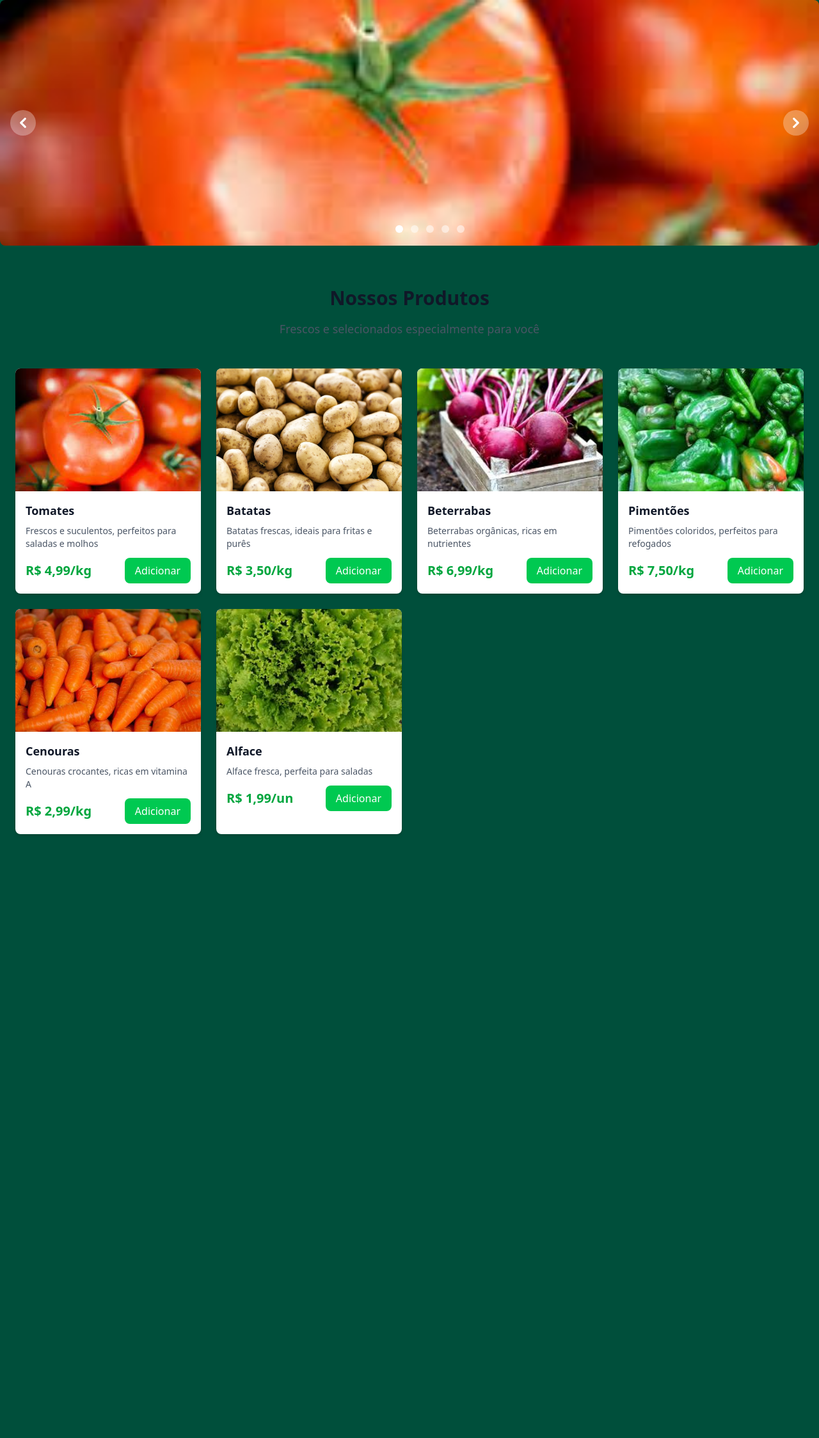
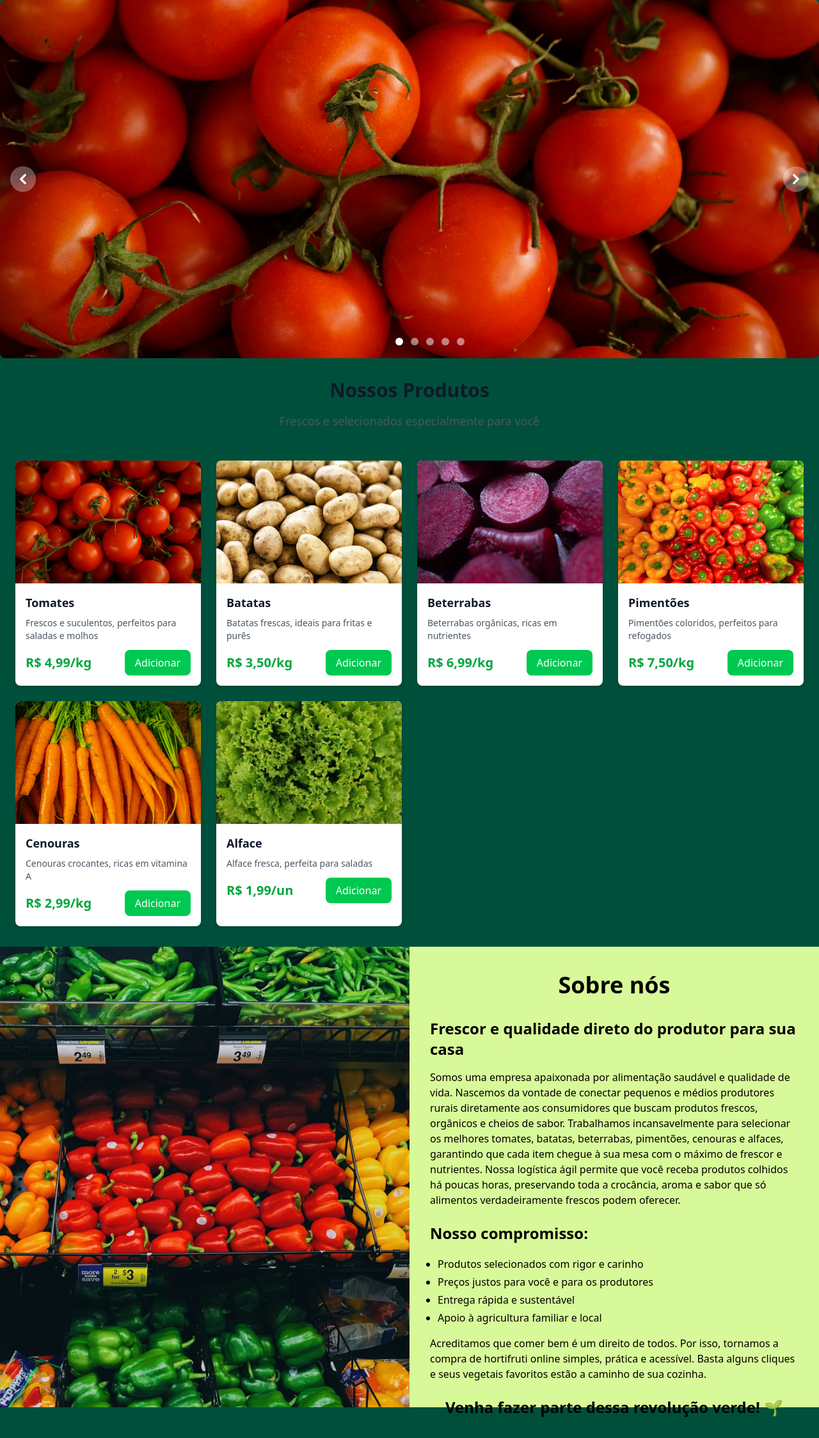
Before and after one commit to TamyDB/Feirinha-Digital, a PHP site: page /main.php in a window 1280 px wide. Shown: the part 60-2308 px from the top of the page at 64% size. Before the commit the page ends 1364 px from the top, so only its background shows below. Run offline with PHP 8.4, Linux system fonts and the light colour scheme; some libraries are stand-ins or nearby versions.

Commit message:
feat: about us page in main.php

```diff
--- a/cart.php
+++ b/cart.php
@@ -97,7 +97,7 @@ foreach ($produtos as $produto) {
                         <a href="user.php" class="block py-2 pr-4 pl-3 border-b border-gray-100 hover:bg-green-600 lg:hover:bg-green-600 lg:border-0 lg:hover:text-white lg:px-4 lg:py-2 lg:rounded-lg dark:text-green-800 lg:dark:hover:text-white dark:hover:bg-green-600 dark:hover:text-white lg:dark:hover:bg-green-600 dark:border-gray-700">Usuário</a>
                     </li>
                     <li>
-                        <a href="#" class="block py-2 pr-4 pl-3 border-b border-gray-100 hover:bg-green-600 lg:hover:bg-green-600 lg:border-0 lg:hover:text-white lg:px-4 lg:py-2 lg:rounded-lg dark:text-white lg:dark:hover:text-white dark:hover:bg-green-600 dark:hover:text-white lg:dark:hover:bg-green-600 dark:border-gray-700">Carrinho</a>
+                        <a href="cart.php" class="block py-2 pr-4 pl-3 border-b border-gray-100 hover:bg-green-600 lg:hover:bg-green-600 lg:border-0 lg:hover:text-white lg:px-4 lg:py-2 lg:rounded-lg dark:text-white lg:dark:hover:text-white dark:hover:bg-green-600 dark:hover:text-white lg:dark:hover:bg-green-600 dark:border-gray-700">Carrinho</a>
                     </li>
                 </ul>
             </div>
--- a/main.php
+++ b/main.php
@@ -31,13 +31,13 @@
             <div class="hidden relative items-center w-full lg:flex lg:w-auto lg:order-1" id="mobile-menu-2">
                 <ul class="flex flex-col mt-4 font-medium lg:flex-row lg:space-x-8 lg:mt-0 lg:absolute lg:left-1/2 lg:transform lg:-translate-x-1/2">
                     <li>
-                        <a href="#" class="block py-2 pr-4 pl-3 border-b border-gray-100 hover:bg-green-600 lg:hover:bg-green-600 lg:border-0 lg:hover:text-white lg:px-4 lg:py-2 lg:rounded-lg dark:text-white lg:dark:hover:text-white dark:hover:bg-green-600 dark:hover:text-white lg:dark:hover:bg-green-600 dark:border-gray-700" aria-current="page">Home</a>
+                        <a href="main.php" class="block py-2 pr-4 pl-3 border-b border-gray-100 hover:bg-green-600 lg:hover:bg-green-600 lg:border-0 lg:hover:text-white lg:px-4 lg:py-2 lg:rounded-lg dark:text-white lg:dark:hover:text-white dark:hover:bg-green-600 dark:hover:text-white lg:dark:hover:bg-green-600 dark:border-gray-700" aria-current="page">Home</a>
                     </li>
                     <li>
                         <a href="user.php" class="block py-2 pr-4 pl-3 border-b border-gray-100 hover:bg-green-600 lg:hover:bg-green-600 lg:border-0 lg:hover:text-white lg:px-4 lg:py-2 lg:rounded-lg dark:text-green-800 lg:dark:hover:text-white dark:hover:bg-green-600 dark:hover:text-white lg:dark:hover:bg-green-600 dark:border-gray-700">Usuário</a>
                     </li>
                     <li>
-                        <a class="block py-2 pr-4 pl-3 border-b border-gray-100 hover:bg-green-600 lg:hover:bg-green-600 lg:border-0 lg:hover:text-white lg:px-4 lg:py-2 lg:rounded-lg dark:text-green-800 lg:dark:hover:text-white dark:hover:bg-green-600 dark:hover:text-white lg:dark:hover:bg-green-600 dark:border-gray-700">Carrinho</a>
+                        <a href="cart.php" class="block py-2 pr-4 pl-3 border-b border-gray-100 hover:bg-green-600 lg:hover:bg-green-600 lg:border-0 lg:hover:text-white lg:px-4 lg:py-2 lg:rounded-lg dark:text-green-800 lg:dark:hover:text-white dark:hover:bg-green-600 dark:hover:text-white lg:dark:hover:bg-green-600 dark:border-gray-700">Carrinho</a>
                     </li>
                 </ul>
             </div>
@@ -46,12 +46,12 @@
 </header>
 
 
-<div id="default-carousel" class="relative w-full" data-carousel="slide">
+<div id="default-carousel" class="relative w-full h-140" data-carousel="slide">
     <!-- Carousel wrapper (Em inglês msm) -->
-    <div class="relative h-56 overflow-hidden rounded-lg md:h-96">
+    <div class="relative h-56 overflow-hidden rounded-lg md:h-140">
          <!-- Item 1 -->
         <div class="duration-700 ease-in-out" data-carousel-item>
-            <img src="./images/tomates.jpeg" class="absolute block w-full h-full object-cover" alt="...">
+            <img src="./images/tomates.jpg" class="absolute block w-full h-full object-cover" alt="...">
         </div>
         <!-- Item 2 -->
         <div class="duration-700 ease-in-out" data-carousel-item>
@@ -63,11 +63,11 @@
         </div>
         <!-- Item 4 -->
         <div class="duration-700 ease-in-out" data-carousel-item>
-            <img src="./images/pimentoes.jpeg" class="absolute block w-full h-full object-cover" alt="...">
+            <img src="./images/pimentoes.jpg" class="absolute block w-full h-full object-cover" alt="...">
         </div>
         <!-- Item 5 -->
         <div class="duration-700 ease-in-out" data-carousel-item>
-            <img src="./images/cenouras.jpg" class="absolute block w-full h-full object-cover" alt="...">
+            <img src="./images/laranjas.jpg" class="absolute block w-full h-full object-cover" alt="...">
         </div>
     </div>
     <!-- Indicadores de slider -->
@@ -98,7 +98,7 @@
 </div>
 
 <!-- Seção de produtos (grid) -->
-<section class="py-16 px-4 lg:px-6">
+<section class="py-8 px-4 lg:px-6">
     <div class="mx-auto max-w-screen-xl">
         <div class="text-center mb-12">
             <h2 class="text-3xl font-bold text-gray-900 dark:text-white mb-4">Nossos Produtos</h2>
@@ -110,7 +110,7 @@
             <!-- Card de produto 1 - Tomates -->
             <div class="bg-white dark:bg-gray-800 rounded-lg shadow-md hover:shadow-lg transition-shadow duration-300 overflow-hidden">
                 <div class="aspect-w-16 aspect-h-12">
-                    <img src="./images/tomates.jpeg" alt="Tomates" class="w-full h-48 object-cover">
+                    <img src="./images/tomates.jpg" alt="Tomates" class="w-full h-48 object-cover">
                 </div>
                 <div class="p-4">
                     <h3 class="text-lg font-semibold text-gray-900 dark:text-white mb-2">Tomates</h3>
@@ -161,7 +161,7 @@
             <!-- Card de produto 4 - Pimentões -->
             <div class="bg-white dark:bg-gray-800 rounded-lg shadow-md hover:shadow-lg transition-shadow duration-300 overflow-hidden">
                 <div class="aspect-w-16 aspect-h-12">
-                    <img src="./images/pimentoes.jpeg" alt="Pimentões" class="w-full h-48 object-cover">
+                    <img src="./images/pimentoes.jpg" alt="Pimentões" class="w-full h-48 object-cover">
                 </div>
                 <div class="p-4">
                     <h3 class="text-lg font-semibold text-gray-900 dark:text-white mb-2">Pimentões</h3>
@@ -178,7 +178,7 @@
             <!-- Card de produto 5 - Cenouras -->
             <div class="bg-white dark:bg-gray-800 rounded-lg shadow-md hover:shadow-lg transition-shadow duration-300 overflow-hidden">
                 <div class="aspect-w-16 aspect-h-12">
-                    <img src="./images/cenouras.jpg" alt="Cenouras" class="w-full h-48 object-cover">
+                    <img src="./images/laranjas.jpg" alt="Cenouras" class="w-full h-48 object-cover">
                 </div>
                 <div class="p-4">
                     <h3 class="text-lg font-semibold text-gray-900 dark:text-white mb-2">Cenouras</h3>
@@ -212,7 +212,27 @@
         </div>
     </div>
 </section>
+<section class="grid grid-cols-2 h-180 bg-lime-200 text-black">
+    <img class="w-full h-180 object-cover object-center" src="./images/logo.jpg" alt="">
+    <div class="flex flex-col text-center p-8">
+        <h1 class="text-4xl font-bold mt-2">Sobre nós</h1>
+        <h2 class="text-2xl font-bold mt-8 text-left">Frescor e qualidade direto do produtor para sua casa</h2>
+        <p class="mt-4 text-left">Somos uma empresa apaixonada por alimentação saudável e qualidade de vida. Nascemos da vontade de conectar pequenos e médios produtores rurais diretamente aos consumidores que buscam produtos frescos, orgânicos e cheios de sabor.
+Trabalhamos incansavelmente para selecionar os melhores tomates, batatas, beterrabas, pimentões, cenouras e alfaces, garantindo que cada item chegue à sua mesa com o máximo de frescor e nutrientes. Nossa logística ágil permite que você receba produtos colhidos há poucas horas, preservando toda a crocância, aroma e sabor que só alimentos verdadeiramente frescos podem oferecer.</p>
+        <h2 class="text-2xl font-bold mt-6 text-left">Nosso compromisso:</h2>
+        <ul class="mt-4 text-left">
+            <li class="list-disc mt-1 ml-3">Produtos selecionados com rigor e carinho</li>
+            <li class="list-disc mt-1 ml-3">Preços justos para você e para os produtores</li>
+            <li class="list-disc mt-1 ml-3">Entrega rápida e sustentável</li>
+            <li class="list-disc mt-1 ml-3">Apoio à agricultura familiar e local</li>
+        </ul>
+        <p class="mt-4 text-left">Acreditamos que comer bem é um direito de todos. Por isso, tornamos a compra de hortifruti online simples, prática e acessível. Basta alguns cliques e seus vegetais favoritos estão a caminho de sua cozinha.</p>
+        <h2 class="text-2xl font-bold mt-6">Venha fazer parte dessa revolução verde! 🌱</h2>
+    </div>
+</section>
+<section>
 
+</section>
 </body>
 
 </html>
```
Also changed, not shown: test.php (added, +55 -0 lines), images/beterrabas.jpeg, images/cenouras.jpg (deleted), images/laranjas.jpg (added), images/logo.jpg (added), images/pimentoes.jpeg (deleted), images/pimentoes.jpg (added), images/tomates.jpeg (deleted), images/tomates.jpg (added).
